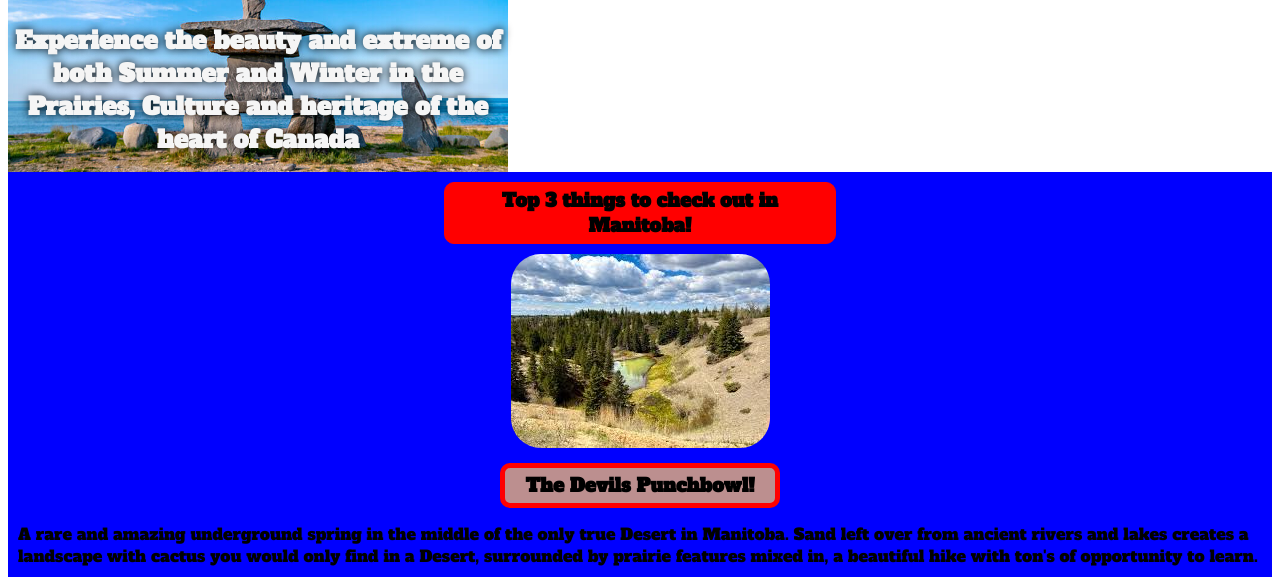
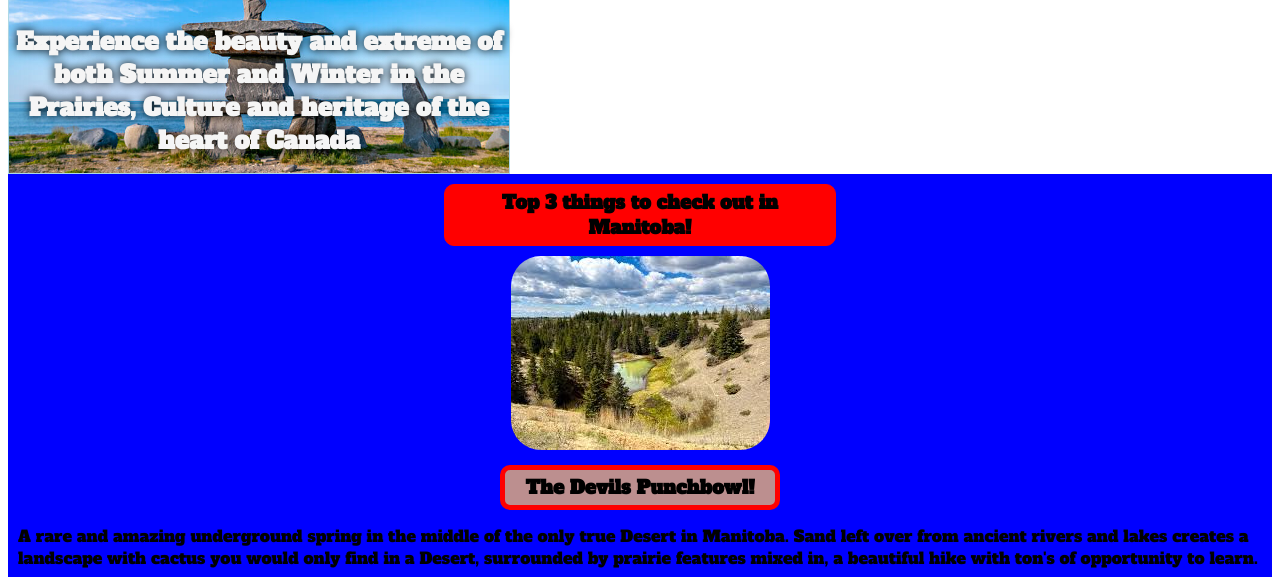
Before and after one commit to killingbeckad11/Hometown-Webpage, a website built with Vite: page index.html in a window 1280 px wide. Shown: the part 86-663 px from the top of the page. Built offline with nearby package versions, Linux system fonts and the light colour scheme.

```diff
--- a/styles.css
+++ b/styles.css
@@ -12,6 +12,7 @@
   background-image: url(images/Churchill_Manitoba_Canada_01.jpg);
   background-size: cover;
   background-position: center;
+  border: 1px solid lightblue;
   color: whitesmoke;
   text-shadow: 0 0 10px black;
   display: flex;
```
